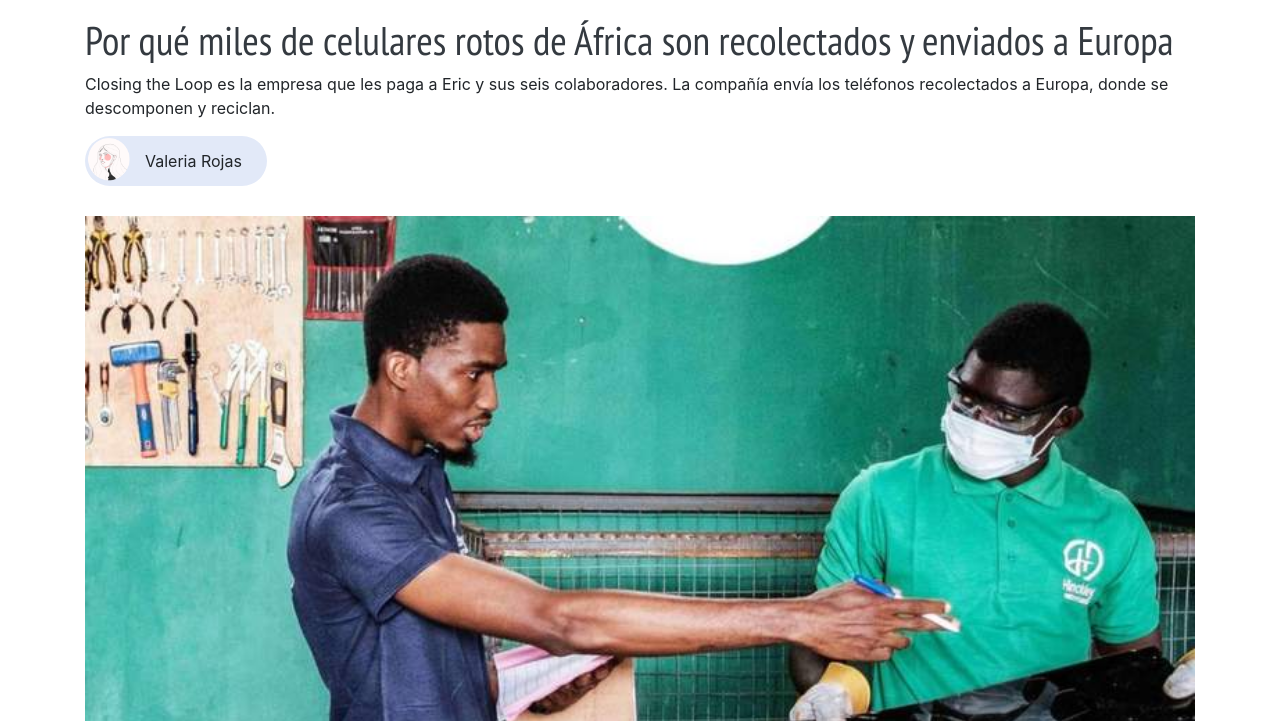
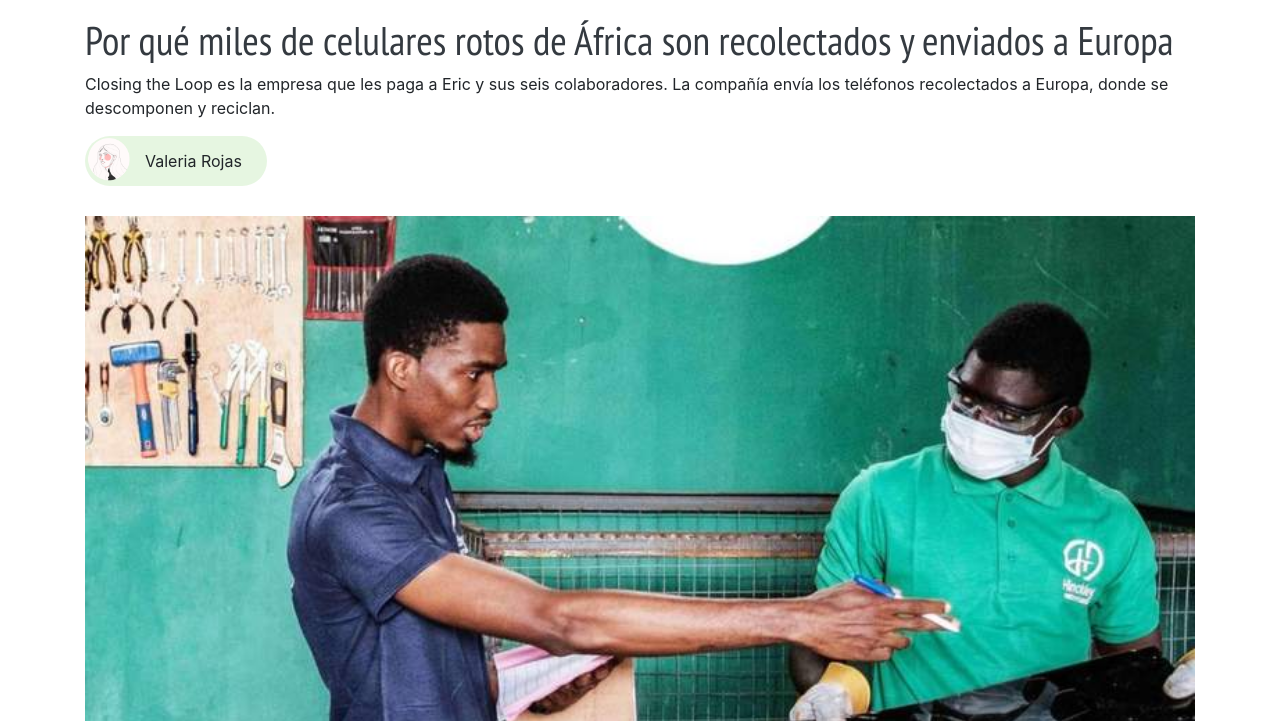
Before and after one commit to rojasvaleria/front-curso, a plain HTML site: page post.html in a window 1280 px wide. Shown: the part 79-800 px from the top of the page. Drawn offline with nearby package versions, Linux system fonts and the light colour scheme.

Commit message:
Update style.css

```diff
--- a/style.css
+++ b/style.css
@@ -142,7 +142,7 @@ h2{
     font-size: 16px;
     line-height: 50px;
     border-radius: 25px;
-    background-color: #E2E9F8;
+    background-color: rgba(155, 217, 136, 0.25);
 }
 
 .chip img {
```
